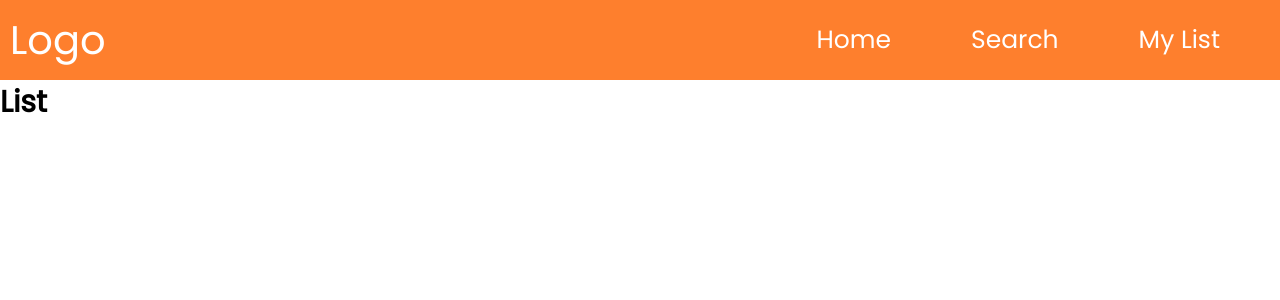
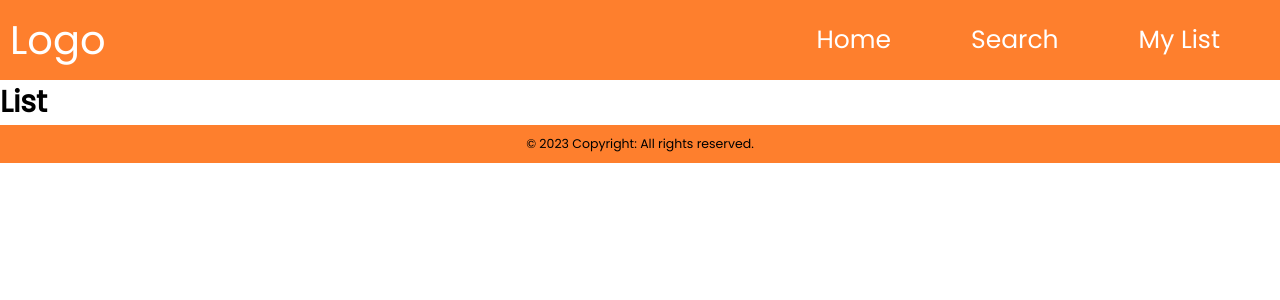
Before and after one commit to mrsannanoga/bound-to-read, a React (Create React App) app: page /list in a window 1280 px wide. Shown: the top 300 px of the page. Built offline with nearby package versions, Linux system fonts and the light colour scheme.

Commit message:
footer added

```diff
--- a/src/App.js
+++ b/src/App.js
@@ -6,6 +6,7 @@ import Nav from './Components/Nav';
 import Home from './Pages/Home';
 import Search from './Pages/Search';
 import List from './Pages/List';
+import Footer from './Components/Footer'
 
 // Import Global styles
 import GlobalStyle from './Components/GlobalStyle';
@@ -21,6 +22,7 @@ function App() {
           <Route path="/search" element={<Search />} />
           <Route path="/list" element={<List />} />
         </Routes>
+        <Footer/>
       </Router>
     </div>
   );
--- /dev/null
+++ b/src/Components/Footer.js
@@ -0,0 +1,28 @@
+import React from 'react';
+import styled from 'styled-components';
+
+
+
+const Footer = styled.div`
+
+background-color: #FE7F2D
+`
+const Container = styled.div`
+padding: 1rem;
+font-size: 2rem;
+display: flex;
+justify-content: space-around;
+`
+
+
+export default function App() {
+  return (
+    <Footer className='text-center text-white'>
+      <Container className='p-4'>
+        <div className='text-center'>
+        © 2023 Copyright: All rights reserved.
+        </div>
+        </Container>
+    </Footer>
+  );
+}
```
Also changed, not shown: 1 other file (tests, documents, lock files or other folders).
